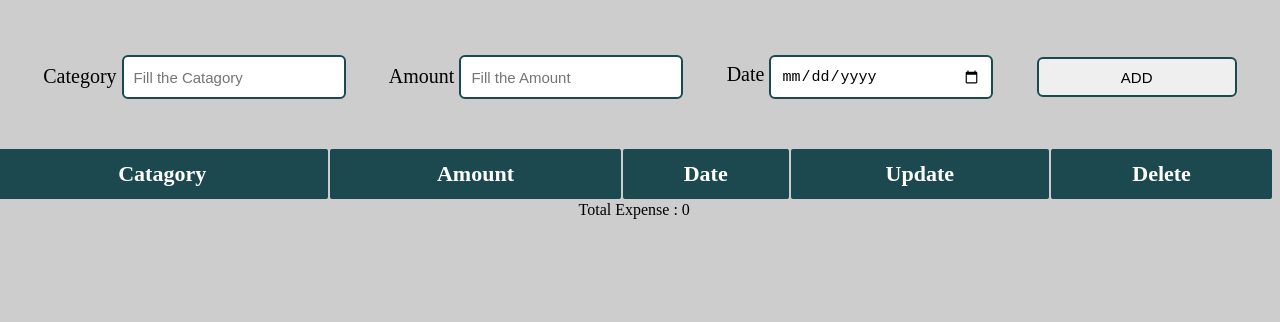
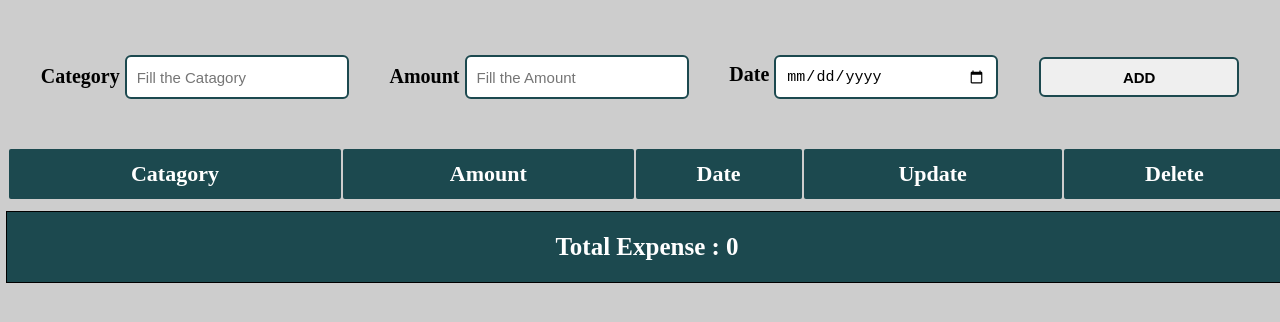
Before and after one commit to Simranbhandari1/Expense-Tracker, a plain HTML site: page index.html in a window 1280 px wide. Shown: the part 82-404 px from the top of the page. Drawn offline with Linux system fonts and the light colour scheme.

Commit message:
Expense-Tracker Ready

```diff
--- a/index.html
+++ b/index.html
@@ -41,7 +41,7 @@
 
     </table>
 
-<div>Total Expense : <span id="total">0</span></div>
+<div class="total-amount">Total Expense : <span id="total">0</span></div>
 
 </div>
     <script src="app.js"></script>
--- a/style.css
+++ b/style.css
@@ -35,6 +35,8 @@ button{
     border: 2px solid rgb(28, 73, 79);
     border-radius: 6px;
       font-size: 15px;
+      font-weight: 600;
+
 
 }
 button:hover{
@@ -57,11 +59,12 @@ button:hover{
     display: flex;
     justify-content: space-evenly;
     align-items: center;
+    font-weight: 600;
 }
 
 .table{
     margin-top: 40px;
-    width: 90.5vw;
+    width: 92.5vw;
     display: flex;
     flex-direction: column;
     align-items: center;
@@ -105,7 +108,28 @@ table{
 
 
 .expense-row button{
-    width: 40px;
-    height: 40px;
+    width: 30px;
+    height: 30px;
     border-radius: 100%;
+
 }
+
+.total-amount{
+    height: 70px;
+    border: 1px solid black;
+    width: 100vw;
+    align-content: center;
+    text-align: center;
+    margin-top: 10px;
+    font-size: 25px;
+    font-weight: 600;
+    background-color: rgb(28, 73, 79);
+    color: white;
+
+}
+
+.total-amount:hover{
+    background-color: rgb(28, 73, 79);
+    color: white;
+
+}
```
